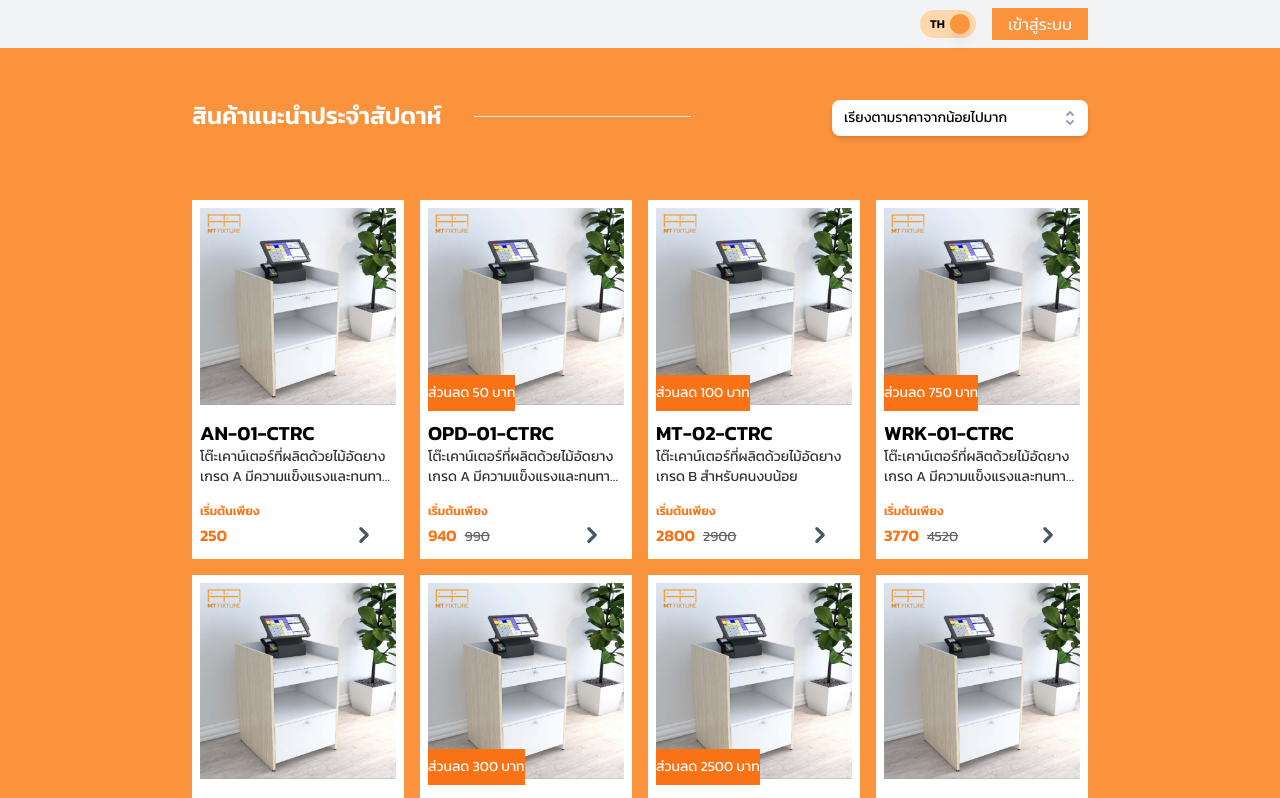
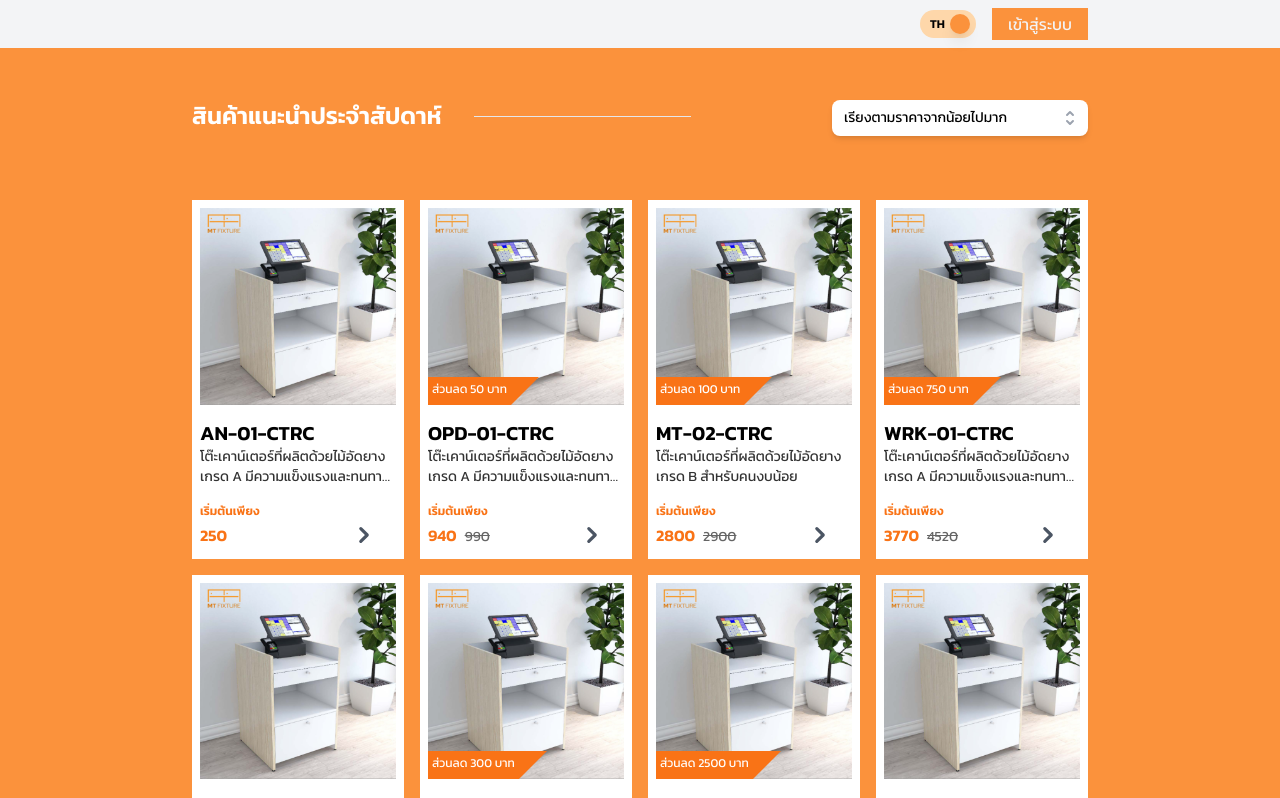
Before and after one commit to apiwitp2070/manpow-test, a Next.js app: page / in a window 1280 px wide. Shown: the top 798 px of the page. Built offline with nearby package versions, Linux system fonts and the light colour scheme.

Commit message:
add triangle shape to discount tag

```diff
--- a/components/Card.jsx
+++ b/components/Card.jsx
@@ -9,14 +9,17 @@ const Card = ({
   discount,
 }) => {
     return (
-      <div className="bg-white p-2">
+      <div className="bg-white p-2 hover:-translate-y-4 transition duration-300">
         <div className='relative'>
           <Image
             src={furniture}
           />
           {discount > 0 &&
-          <div className='absolute bottom-0 left-0 py-2 text-white text-sm bg-orange-500'>
-            ส่วนลด {discount} บาท
+          <div className="h-7 flex absolute bottom-1.5 left-0">
+            <div className='px-1 pt-1 text-white text-xs bg-orange-500'>
+              ส่วนลด {discount} บาท
+            </div>
+            <div className="triangle"></div>
           </div>
           }
         </div>
--- a/styles/globals.css
+++ b/styles/globals.css
@@ -20,3 +20,10 @@ a {
 * {
   box-sizing: border-box;
 }
+
+.triangle {
+  width: 0;
+  height: 0;
+  border-top: 28px solid #f97316;
+  border-right: 28px solid transparent;
+}
```
